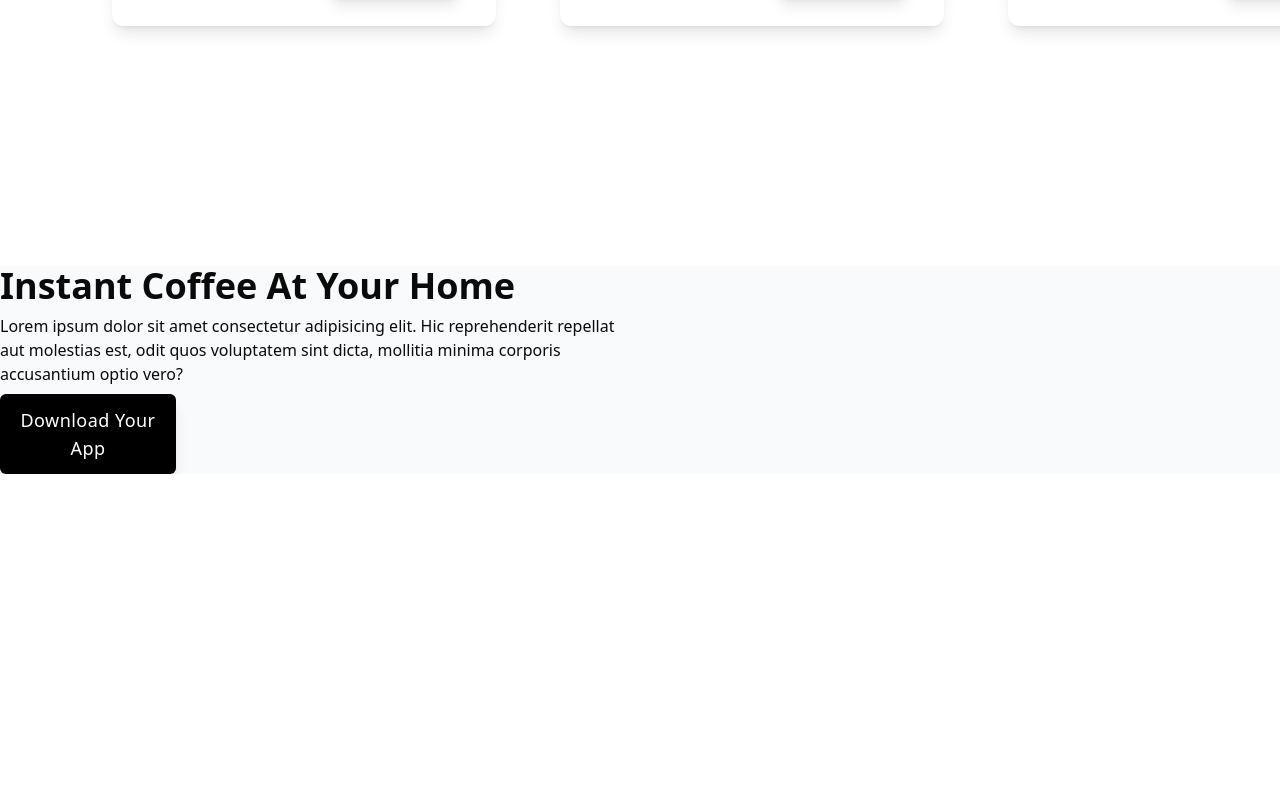
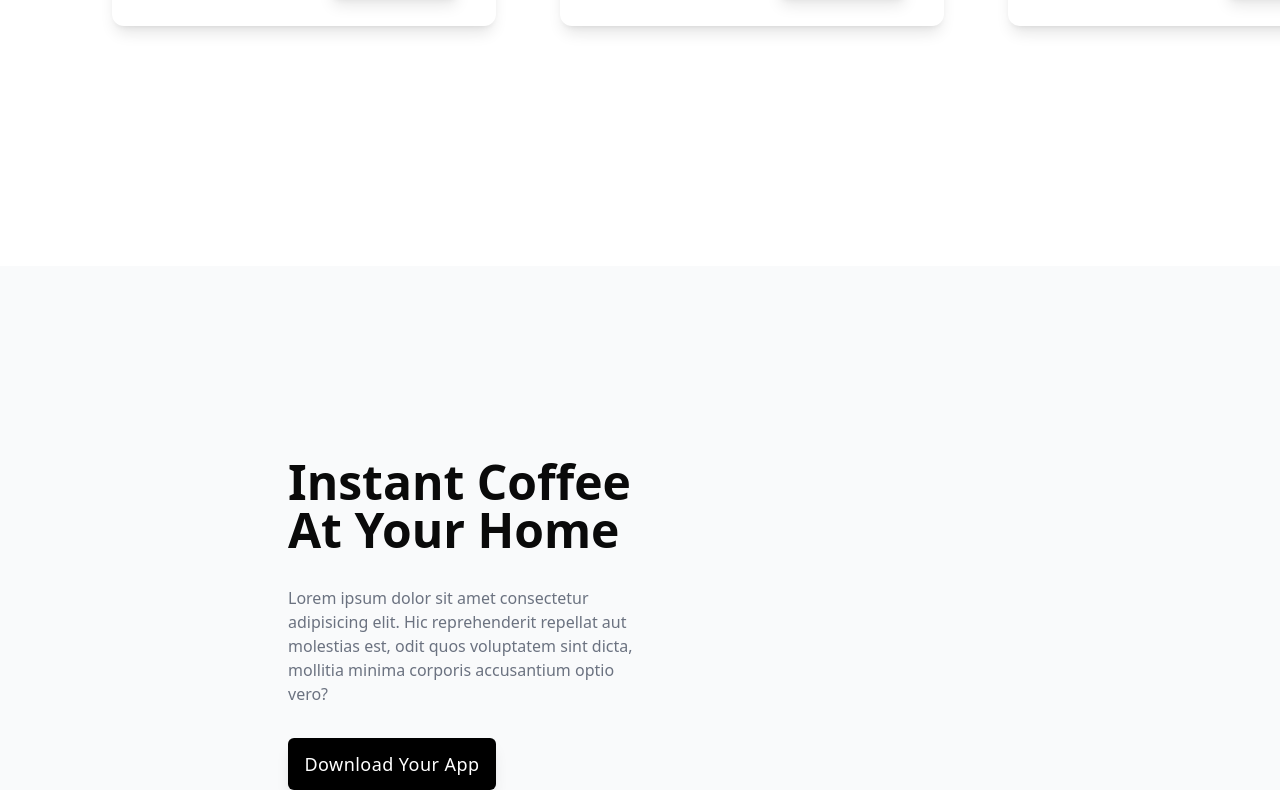
Before and after one commit to Monu2114/Coffee-shop, a Next.js app: page / in a window 1280 px wide. Shown: the part 2852-3642 px from the top of the page. Before the commit the page ends 3326 px from the top, so only its background shows below. Built offline with nearby package versions, Linux system fonts and the light colour scheme.

Commit message:
half of instant coffee

```diff
--- a/app/_components/InstantCofee.jsx
+++ b/app/_components/InstantCofee.jsx
@@ -4,16 +4,18 @@ import React from "react";
 const InstantCofee = () => {
   return (
     <div className="bg-gray-50">
-      <div className="conatiner">
+      <div className="conatiner ">
         <div className="grid grid-cols-2">
-          <div className="flex flex-col gap-2">
-            <h1 className="text-4xl font-bold ">Instant Coffee At Your Home</h1>
-            <p>
+          <div className=" ml-72 flex flex-col gap-8 mt-48">
+            <h1 className="text-5xl font-bold w-96">
+              Instant Coffee At Your Home
+            </h1>
+            <p className="text-gray-500">
               Lorem ipsum dolor sit amet consectetur adipisicing elit. Hic
               reprehenderit repellat aut molestias est, odit quos voluptatem
               sint dicta, mollitia minima corporis accusantium optio vero?
             </p>
-            <Button className="py-3 px-4 w-44 rounded-md shadow-lg hover:scale-105 transition-all text-lg font-normal tracking-wide bg-black text-white">
+            <Button className="py-3 px-4 w-52 rounded-md shadow-lg hover:scale-105 transition-all text-lg font-normal tracking-wide bg-black text-white">
               Download Your App
             </Button>
           </div>
--- a/package.json
+++ b/package.json
@@ -15,6 +15,7 @@
     "class-variance-authority": "^0.7.1",
     "clsx": "^2.1.1",
     "lucide-react": "^0.473.0",
+    "motion": "^12.0.5",
     "next": "15.1.5",
     "react": "^19.0.0",
     "react-dom": "^19.0.0",
```
Also changed, not shown: 1 other file (tests, documents, lock files or other folders).
